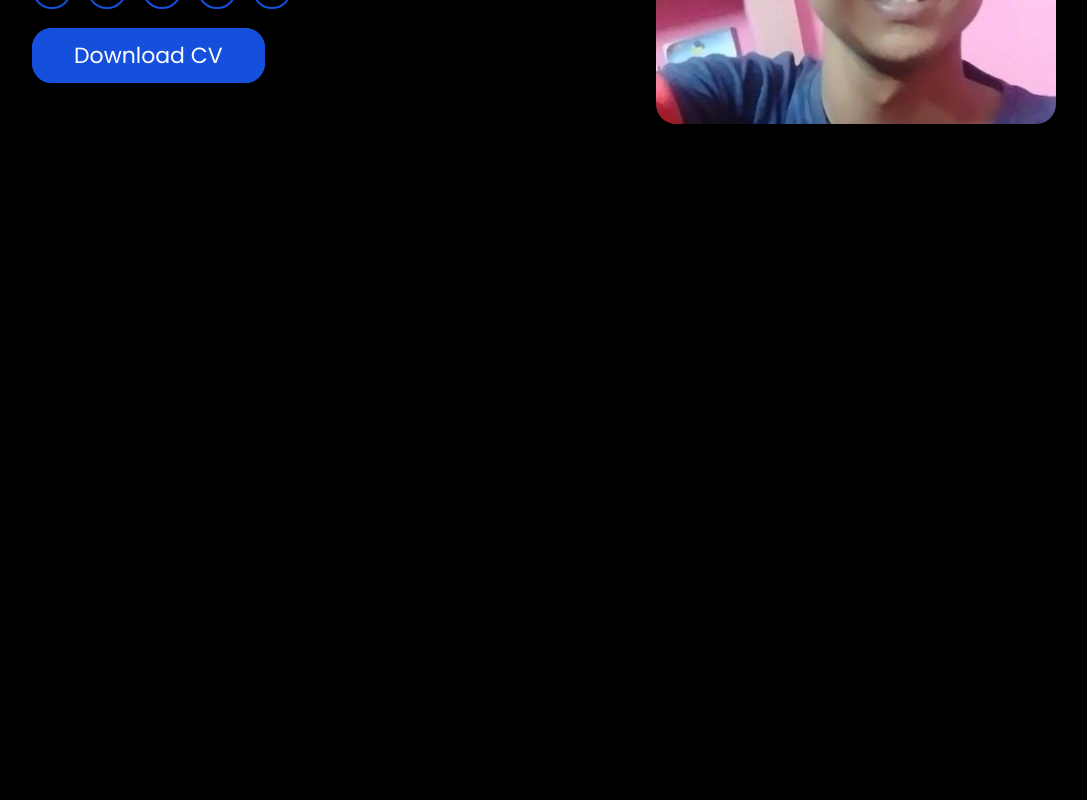
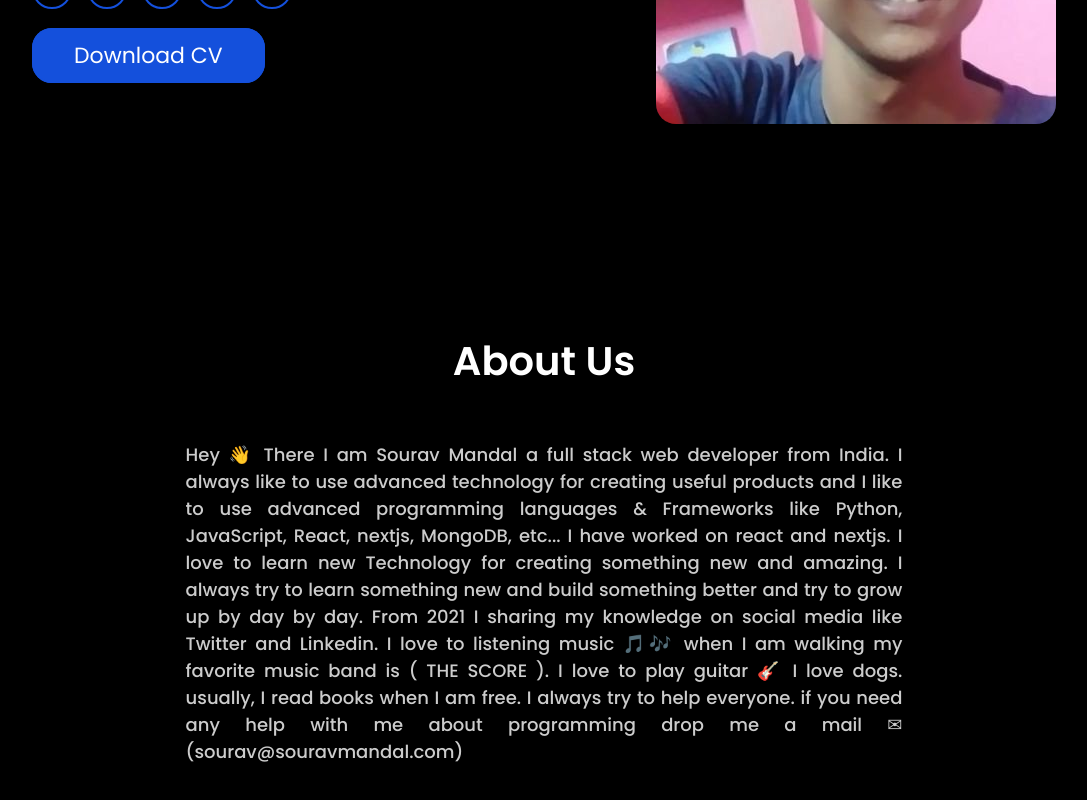
Before and after one commit to souravcodeweb/my-p-ortfolio, a React (Create React App) app: page / in a window 1280 px wide. Shown: the part 476-1276 px from the top of the page, without its empty margins (96-1183 px from the left). Before the commit the page ends 807 px from the top, so only its background shows below. Built offline with nearby package versions, Linux system fonts and the light colour scheme.

Commit message:
add about page code

```diff
--- /dev/null
+++ b/src/Components/Pages/About.css
@@ -0,0 +1,19 @@
+.heading h1{
+    color: #fff;
+    font-size: 40px;
+    font-weight: bold;
+    text-align: center;
+}
+.about_main p{
+    padding: 50px 22%;
+    color: #ccc;
+    font-size: 18px;
+    font-weight: 500;
+    text-align: justify;
+}
+@media (max-width: 600px){
+    .about_main p{
+        padding: 50px 4%;
+        text-align: center;
+    }
+}
--- a/src/Components/Pages/About.js
+++ b/src/Components/Pages/About.js
@@ -1,8 +1,23 @@
-import React from 'react'
+import React from 'react';
+import "../Pages/About.css"
+import { useState } from 'react';
+import img from "../../../src/Images/myimg.jpg";
 
 const About = () => {
+  const [about] = useState({
+    heading: "About Us",
+    titel: "About Me.",
+    aboutme: " Hey 👋 There I am Sourav Mandal a full stack web developer from India. I always like to use advanced technology for creating useful products and I like to use advanced programming languages & Frameworks like Python, JavaScript, React, nextjs, MongoDB, etc...  I have worked on react and nextjs. I love to learn new Technology for creating something new and amazing. I always try to learn something new and build something better and try to grow up by day by day. From 2021 I sharing my knowledge on social media like Twitter and Linkedin. I love to listening music 🎵🎶 when I am walking my favorite music band is ( THE SCORE ). I love to play guitar 🎸 I love dogs. usually, I read books when  I am free. I always try to help everyone. if you need any help with me about programming drop me a mail ✉ (sourav@souravmandal.com) "
+  })
   return (
-    <div>About</div>
+    <>
+     <div className="heading">
+      <h1>{about.heading}</h1>
+     </div>
+     <div className="about_main">
+      <p>{about.aboutme}</p>
+     </div>
+    </>
   )
 }
 
--- a/src/Components/Pages/Home.css
+++ b/src/Components/Pages/Home.css
@@ -5,7 +5,7 @@
   padding: 200px 10%;
 }
 
-@media (max-width: 500px) {
+@media (max-width: 700px) {
   .hero {
     flex-direction: column;
     padding: 150px 10%;
@@ -21,6 +21,7 @@
   color: #fff;
   font-size: 22px;
   font-weight: bold;
+  /* margin-right: 300px; */
 }
 
 .hero .text h2 {
--- a/src/Components/Pages/Home.js
+++ b/src/Components/Pages/Home.js
@@ -8,22 +8,23 @@ import { AiFillGithub } from "react-icons/ai";
 import { AiFillInstagram } from "react-icons/ai";
 import { Link } from "react-router-dom";
 import Typewriter from "typewriter-effect";
+import About from "./About";
 
 const Home = () => {
-
   const [state] = useState({
     titel: "Hello, It's Me",
     myname: "Sourav Mandal",
-  })
-
+  });
 
   return (
+    <>
       <div className="hero">
         <div className="text">
           <h1>{state.titel}</h1>
-        <h2>{state.myname}</h2>
+          <h2>{state.titel}</h2>
           <Typewriter
-        options={{autoStart: true,
+            options={{
+              autoStart: true,
               loop: true,
               delay: 40,
               strings: [
@@ -31,12 +32,13 @@ const Home = () => {
                 "I am a Full Stact Web Deeveloper",
                 "I am a Youtuber",
                 "I am a Content Creator",
-      "I am a Mentor"
-    ]
+                "I am a Mentor",
+              ],
             }}
           />
           <p>
-        Lorem ipsum, dolor sit amet consectetur adipisicing elit. <br />  Eum, voluptate. Lorem ipsum dolor sit amet.
+            Lorem ipsum, dolor sit amet consectetur adipisicing elit. <br />{" "}
+            Eum, voluptate. Lorem ipsum dolor sit amet.
           </p>
 
           <div className="socile_media">
@@ -86,6 +88,9 @@ const Home = () => {
           <img src={img} alt="logo" />
         </div>
       </div>
+
+      <About/>
+    </>
   );
 };
 
```
Lines whose indentation alone changed are shown as unchanged.
